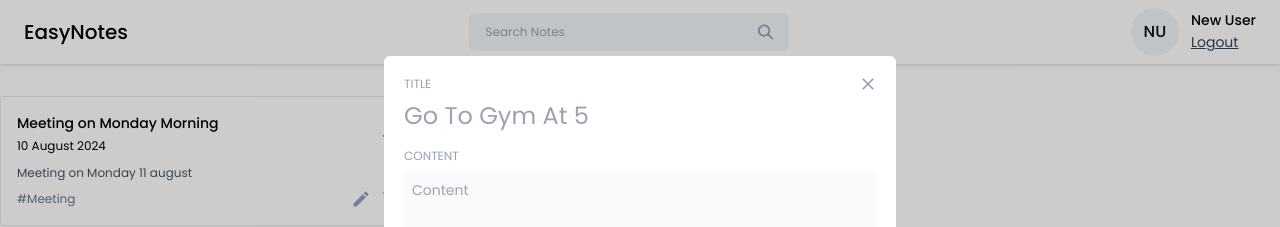
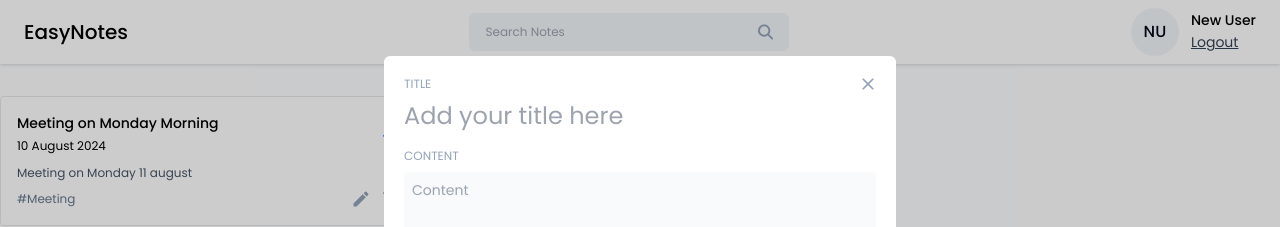
Before and after one commit to rajsolanki907/EasyNotes, a React (Vite) app in the folder frontend/EasyNotes/: page /dashboard in a window 1280 px wide. Both pictures are taken after a click on the button 1212 px from the left and 728 px from the top of the page. Shown: the top 227 px of the page. Built offline with nearby package versions, Linux system fonts and the light colour scheme.

Commit message:
Edit notes card modified

```diff
--- a/frontend/EasyNotes/src/pages/Home/AddEditNotes.jsx
+++ b/frontend/EasyNotes/src/pages/Home/AddEditNotes.jsx
@@ -19,7 +19,7 @@ const AddEditNotes = ({onClose}) => {
         <input
             type="text"
             className="text-2xl text-slate-950 outline-none"
-            placeholder="Go To Gym At 5"
+            placeholder="Add your title here"
             value = {title}
             onChange = {({ target }) => setTitle(target.value)}
         />
```
